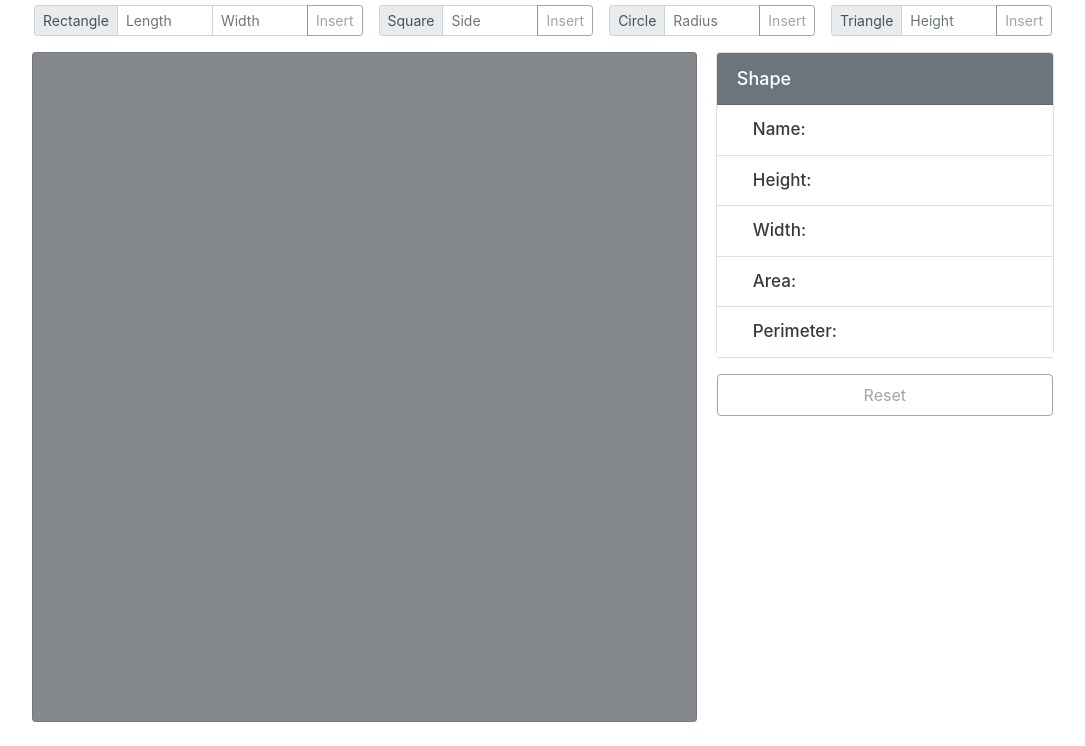
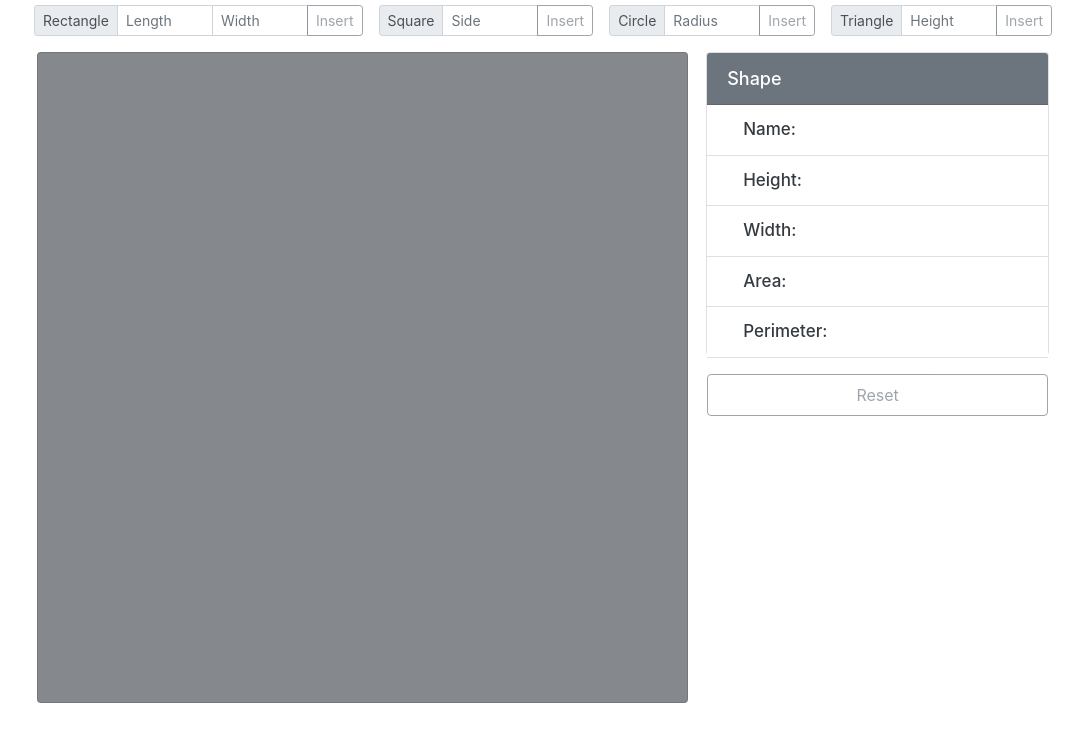
Before and after one commit to cattmampbell/shape-up-or-shape-out, a plain HTML site: page index.html in a window 1280 px wide. Shown: the part 99-845 px from the top of the page, without its empty margins (82-1167 px from the left). Drawn offline with nearby package versions, Linux system fonts and the light colour scheme.

Commit message:
Updating rulesets via styles.css file.

```diff
--- a/styles.css
+++ b/styles.css
@@ -5,15 +5,15 @@
 }
 
 #drawingBoard {
-    width: 41.575rem;
-    height: 41.875rem;
+    width: 40.675rem;
+    height: 40.675rem;
     margin-right: 1.15rem;
     background-color: rgba(52, 58, 64, 0.600);
     border-radius: 0.250rem;
 }
 
 #shapeInformation {
-    width: 21.125rem;
+    width: 21.425rem;
     height: 18.917235rem;
 }
 
```
